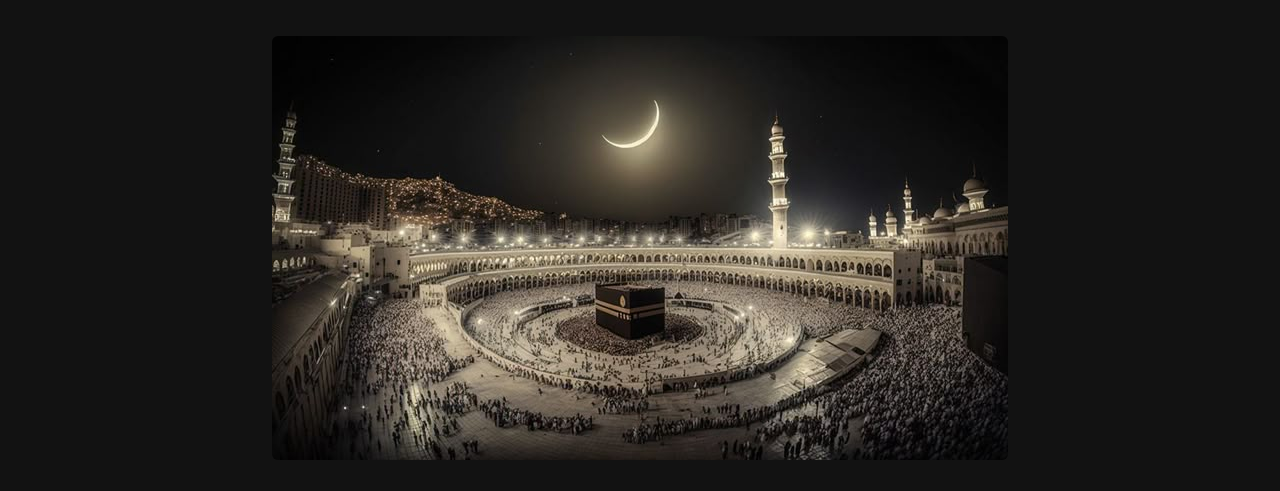
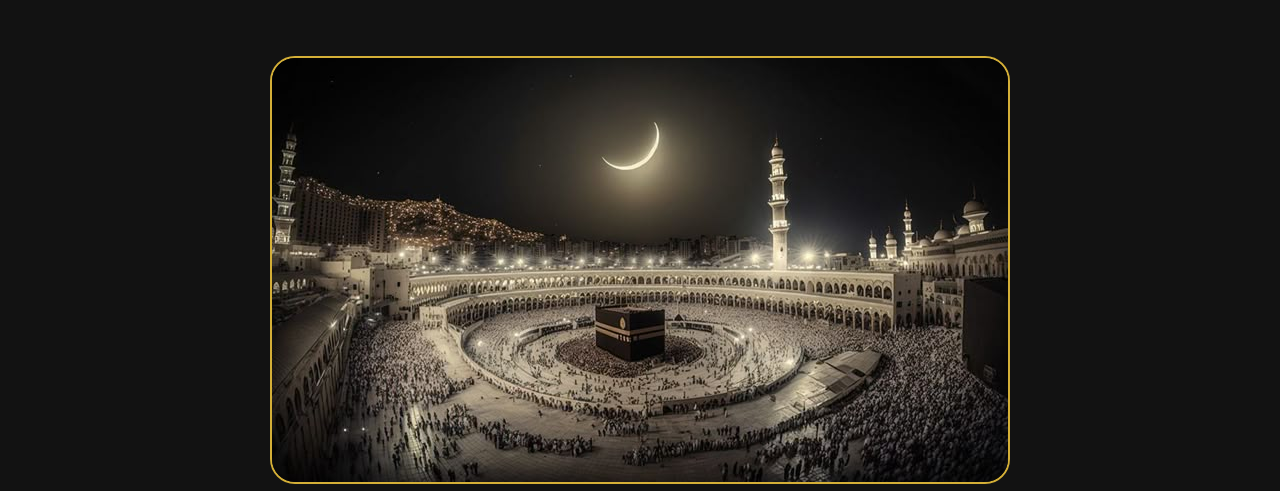
Before and after one commit to med6ba/noor-al-houda, a plain HTML site: page index.html in a window 1280 px wide. Shown: the part 254-745 px from the top of the page. Drawn offline with nearby package versions, Linux system fonts and the light colour scheme; files that its build step writes are made by us from their sources.

Commit message:
adding header image

```diff
--- a/css/style.css
+++ b/css/style.css
@@ -36,6 +36,24 @@ Color palette:
   padding: 0;
   box-sizing: border-box;
 }
+
+::selection {
+  background-color: #d4af37;
+  color: #121212;
+}
+
+body::-webkit-scrollbar {
+  width: 7px;
+}
+
+body::-webkit-scrollbar-track {
+  background-color: #303030;
+}
+
+body::-webkit-scrollbar-thumb {
+  background-color: #d4af37;
+}
+
 html,
 body {
   margin: 0;
@@ -101,6 +119,16 @@ main {
 }
 main section div {
   padding: 10px !important;
+}
+#header-img{
+  border: 2px #d4af37 solid;
+  border-radius: 25px !important;
+  margin: 20px;
+  transition: 0.2s all ease;
+}
+#header-img:hover{
+  transform: translateY(3px);
+  transition: 0.2s all ease;
 }
 .card {
   cursor: pointer;
--- a/index.html
+++ b/index.html
@@ -43,7 +43,7 @@
       <p class="text-center fs-3 fs-md-2 fs-lg-3">الشاملة لأهم ما يحتاجه كل مسلم</p>
       <main class="container text-center" id="main">
         <section class="container my-4">
-          <img src="assets/header-img-2.jpeg" alt="#" class="img-fluid rounded mx-auto d-block">
+          <img src="assets/header-img.jpeg" alt="Open Quran with Arabic calligraphy under soft light - Islamic sacred text / Beautiful view of a mosque with minarets at sunset - Islamic architecture / Elegant Arabic calligraphy with a Quranic verse - Islamic art / Muslim man performing Salah in a mosque - Islamic worship / Pilgrims performing Tawaf around the Kaaba in Makkah - Hajj ritual" class="img-fluid rounded mx-auto d-block" id="header-img">
         </section>
       </main>
       <a href="#">
@@ -189,7 +189,7 @@
     <!-- horizontal line -->
     <hr class="container" />
     <!-- Quots section -->
-    <main class="container text-center my-4">
+    <main class="container text-center">
       <section class="container my-4">
       <h1 class="text-center fs-1" id="section-header">
         أدعية مأثورة
@@ -265,7 +265,7 @@
     <!-- horizontal line -->
     <hr class="container" />
     <!-- Q&A section -->
-    <main class="container text-center my-4">
+    <main class="container text-center">
       <section class="container my-4">
       <h1 class="text-center fs-1 fs-md-2 fs-lg-3" id="section-header">
         لماذا منصتنا ؟
@@ -310,7 +310,7 @@
     <!-- horizontal line -->
     <hr class="container" />
     <!-- Users comments -->
-    <main class="container text-center my-4">
+    <main class="container text-center">
       <section class="container my-4">
       <h1 class="text-center fs-1 fs-md-2 fs-lg-3" id="section-header">
         آراء المستخدمين
```
Also changed, not shown: assets/header-img.jpeg (renamed from assets/header-img-2.jpeg), assets/header-img.jpg (deleted).
